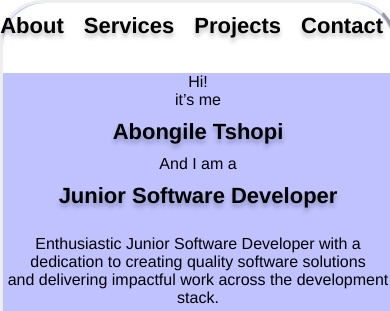
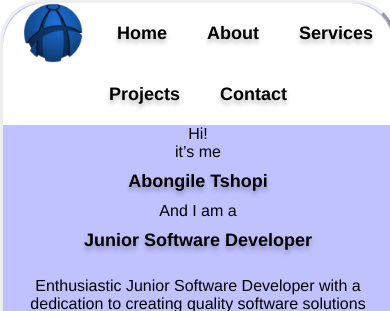
Before and after one commit to 214254151/My-Younglings-Profile, a React (Create React App) app: page / in a window 390 px wide. Shown: the top 311 px of the page. Built offline with nearby package versions, Linux system fonts and the light colour scheme.

Commit message:
navBar rensponsiveness

```diff
--- a/src/App.css
+++ b/src/App.css
@@ -19,12 +19,13 @@
 
 .mainFrame {
   border-style:outset;
-  border-style:outset;
   text-align: center;
   position:absolute;
-  width: 100vw;
+  width: 100%;
   height: 100vh;
   background-color: #8287ff82;
+
+
   border-bottom-right-radius: 5dvb;
   border-bottom-left-radius: 5dvb;
   border-top-right-radius: 5dvb;
@@ -49,11 +50,10 @@
 }
 
 .logo{
+
   width: 60px;
   height: 60px;
-  margin-right: 850px;
-  /* float: left;
-  display: left; */
+  margin-right: 770px;
 }
 
 /* ---------------------styles for text wrappers */
@@ -76,9 +76,27 @@
 /* ----------------------------------------- navigation bar */
 
 
-/* .nav-bar > div {
+.nav-bar > div {
   display: flex;
   align-items: center;
   justify-content: center;
   padding: 10px;
-} */
+}
+
+
+@media screen and (max-width: 768px) {
+  .nav-bar {
+    justify-content: center; /* Center items on smaller screens */
+    height: auto;
+    flex-wrap: wrap;
+  }
+
+  .logo {
+    margin-right: auto; /* Move logo to the left on smaller screens */
+    margin-left: 20px;
+  }
+
+  .text-wrapper {
+    font-size: 18px; /* Decrease font size on smaller screens if needed */
+  }
+}
```
